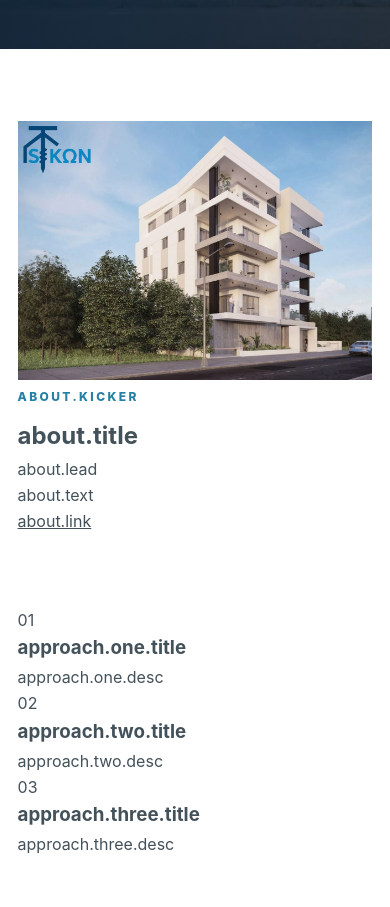
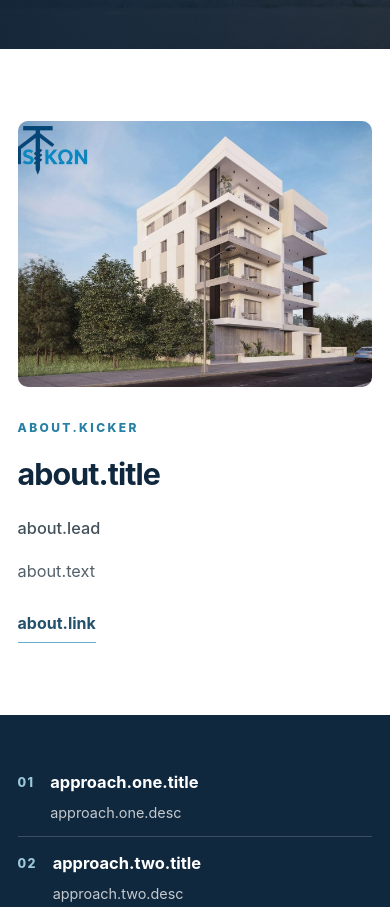
Before and after one commit to CharisKomos/statikwn-website, a plain HTML site: page index.html in a window 390 px wide. Shown: the part 740-1647 px from the top of the page. Drawn offline with Linux system fonts and the light colour scheme.

Commit message:
Style new engineering sections and improve mobile layout

```diff
--- a/styles.css
+++ b/styles.css
@@ -2169,3 +2169,42 @@ body { background: #fff; }
 }
 .site-footer { background: #0b2033; }
 @media (max-width:680px) { .nav { background: #0b2033; } .hero { background-position: center; } }
+
+
+/* STATIKΩΝ — About, engineering approach and responsive polish */
+.about-section { background: #fff; }
+.about-layout { display: grid; grid-template-columns: minmax(0,1.02fr) minmax(0,1fr); gap: clamp(2rem,5vw,5rem); align-items: center; }
+.about-image-wrap { min-height: 410px; height: 100%; overflow: hidden; background: #e8eded; border-radius: 10px; }
+.about-image { width: 100%; height: 100%; min-height: 410px; display: block; object-fit: cover; }
+.about-content .section-label { margin-bottom: 1.2rem; }
+.about-content h2 { color: var(--blue-900); font-size: clamp(1.9rem,3.5vw,2.9rem); line-height: 1.18; letter-spacing: -.03em; margin-bottom: 1.4rem; }
+.about-content p { color: var(--gray-600); font-size: 1.02rem; margin-bottom: 1rem; }
+.about-content p:first-of-type { color: var(--gray-700); font-weight: 500; }
+.text-link { display: inline-flex; align-items: center; color: var(--blue-700); font-weight: 700; text-decoration: none; border-bottom: 1px solid var(--blue-400); padding-bottom: .3rem; margin-top: .6rem; }
+.text-link:hover { color: var(--blue-900); border-bottom-color: var(--blue-900); }
+.text-link:focus-visible { outline: 3px solid var(--blue-300); outline-offset: 4px; }
+.approach-band { padding: 2.6rem 0; background: var(--blue-900); color: #fff; }
+.approach-grid { display: grid; grid-template-columns: repeat(3,minmax(0,1fr)); gap: 1.5rem; }
+.approach-item { display: flex; gap: 1rem; align-items: flex-start; padding: .5rem 1.4rem .5rem 0; }
+.approach-item + .approach-item { border-left: 1px solid rgba(255,255,255,.18); padding-left: 1.5rem; }
+.approach-number { color: #9bc9dc; font-size: .78rem; font-weight: 800; letter-spacing: .1em; padding-top: .26rem; }
+.approach-item h3 { font-size: 1.03rem; color: #fff; margin-bottom: .35rem; }
+.approach-item p { font-size: .9rem; color: rgba(255,255,255,.75); line-height: 1.5; }
+.gallery-empty { padding: 2.3rem; margin-top: 1.5rem; text-align: center; color: var(--gray-600); background: #fff; border: 1px solid var(--gray-200); border-radius: 10px; }
+.filter-btn[hidden], .gallery-empty[hidden] { display: none !important; }
+.card { min-height: 280px; }
+.card-icon { width: 54px; height: 54px; font-size: 1.5rem; }
+.contact-item { box-shadow: var(--shadow-sm); }
+.nav > a:focus-visible, .lang-btn:focus-visible, .btn:focus-visible { outline: 3px solid #9bc9dc; outline-offset: 4px; }
+@media (max-width: 900px) {
+ .about-layout { gap: 2rem; }
+ .about-image-wrap,.about-image { min-height: 340px; }
+}
+@media (max-width: 680px) {
+ .about-layout { grid-template-columns: 1fr; gap: 1.9rem; }
+ .about-image-wrap,.about-image { min-height: 0; height: auto; aspect-ratio: 4 / 3; }
+ .approach-grid { grid-template-columns: 1fr; gap: 0; }
+ .approach-item { padding: .8rem 0; }
+ .approach-item + .approach-item { border-left: 0; border-top: 1px solid rgba(255,255,255,.18); padding-left: 0; }
+ .card { min-height: auto; }
+}
```
